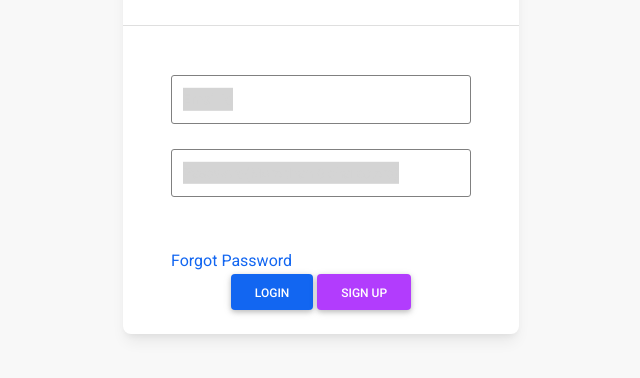
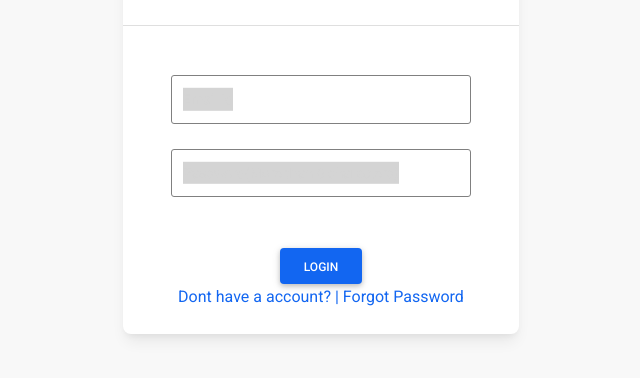
Before and after one commit to Atul240202/login-form, a plain HTML site: page index.html in a window 1280 px wide. Shown: the part 130-508 px from the top of the page, without its empty margins (319-959 px from the left). Drawn offline with nearby package versions, Linux system fonts and the light colour scheme; no server answers.

Commit message:
Update index.html

```diff
--- a/index.html
+++ b/index.html
@@ -27,11 +27,11 @@
                     <input id="password" type="password" class="input" required />
                     <span class="placeholder">Password(More than 6 characters)</span>
                 </label></center><br /><br/>
-                <a href="#" onclick="forgotPass()">Forgot Password</a>
 
                 <center><button type="submit" class="btn btn-primary">Login</button>
-                <button onclick="signUp()" class="btn btn-secondary">Sign Up</button>
+                <!-- <button onclick="signUp()" class="btn btn-secondary">Sign Up</button> -->
                 </center>
+                <center><a href="indexsign.html">Dont have a account? </a><a href=""> | </a><a href="#" onclick="forgotPass()">Forgot Password</a></center>
             </form>
         </div>
 
```
